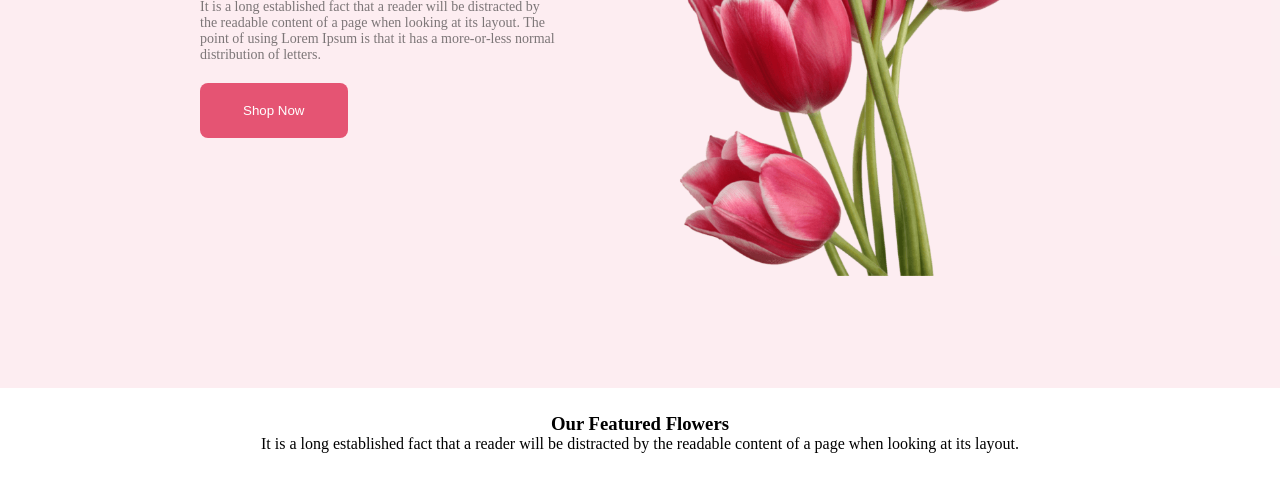
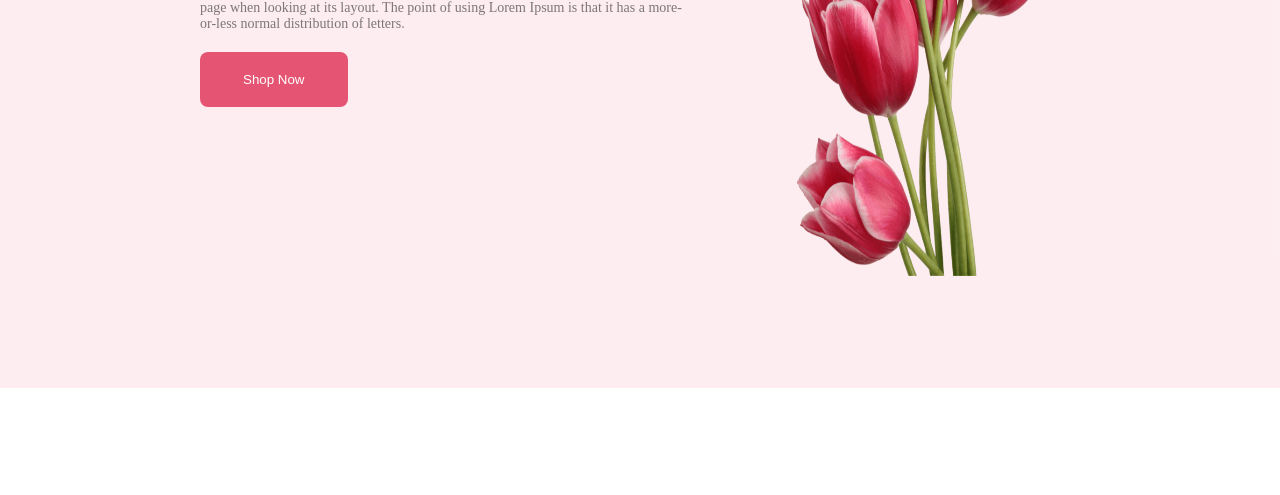
Before and after one commit to Kj-RahiL/flower-shop-web, a plain HTML site: page index.html in a window 1280 px wide. Shown: the part 507-1002 px from the top of the page. Drawn offline with Linux system fonts and the light colour scheme.

Commit message:
complete site

```diff
--- a/css/style.css
+++ b/css/style.css
@@ -44,22 +44,40 @@
     display: flex;
     height: 100vh;
     align-items: center;
-    justify-content: space-between;
+    justify-content: space-around;
     padding: 0 200px;
     gap: 100px;
+    margin-bottom: 30px;
 }
 
 .banner-img {
     position: bottom right;
+    width: 720px;
+    height: 520px;
+    text-align: center;
+    margin-bottom: 0;
+}
+.ban-pic {
+    width: 100%;
+    height: 100%;
+    margin-top: 28px;
+
+}
+/* .banner-img {
+    position: relative;
+    border: 5px solid black;
+
 
 }
 
 .ban-pic {
-    margin-top: 50px;
-    margin-bottom: 0px;
+    position: absolute;
+    top: 0;
+    left: 0;
+} */
+
+.banner-text {
 }
-
-.banner-text {}
 
 .banner-head {
     color: #272727;
@@ -87,7 +105,19 @@
 .feature-container {}
 .feature-text{
     text-align: center;
-    padding: 25px;
+    padding: 10px;
+    margin-top: 100px;
+
+
+}
+.feature-head{
+    font-size: 24px;
+    font-weight: 400;
+}
+.feature-des{
+    color: rgba(39, 39, 39, 0.60);
+    font-size: 16px;
+
 }
 
 .feature-images {
@@ -95,9 +125,8 @@
     align-items: center;
     justify-content: space-around;
     width: 80%;
+    margin: 0 auto;
     padding: 25px;
-
-
 }
 
 .img-box {
```
